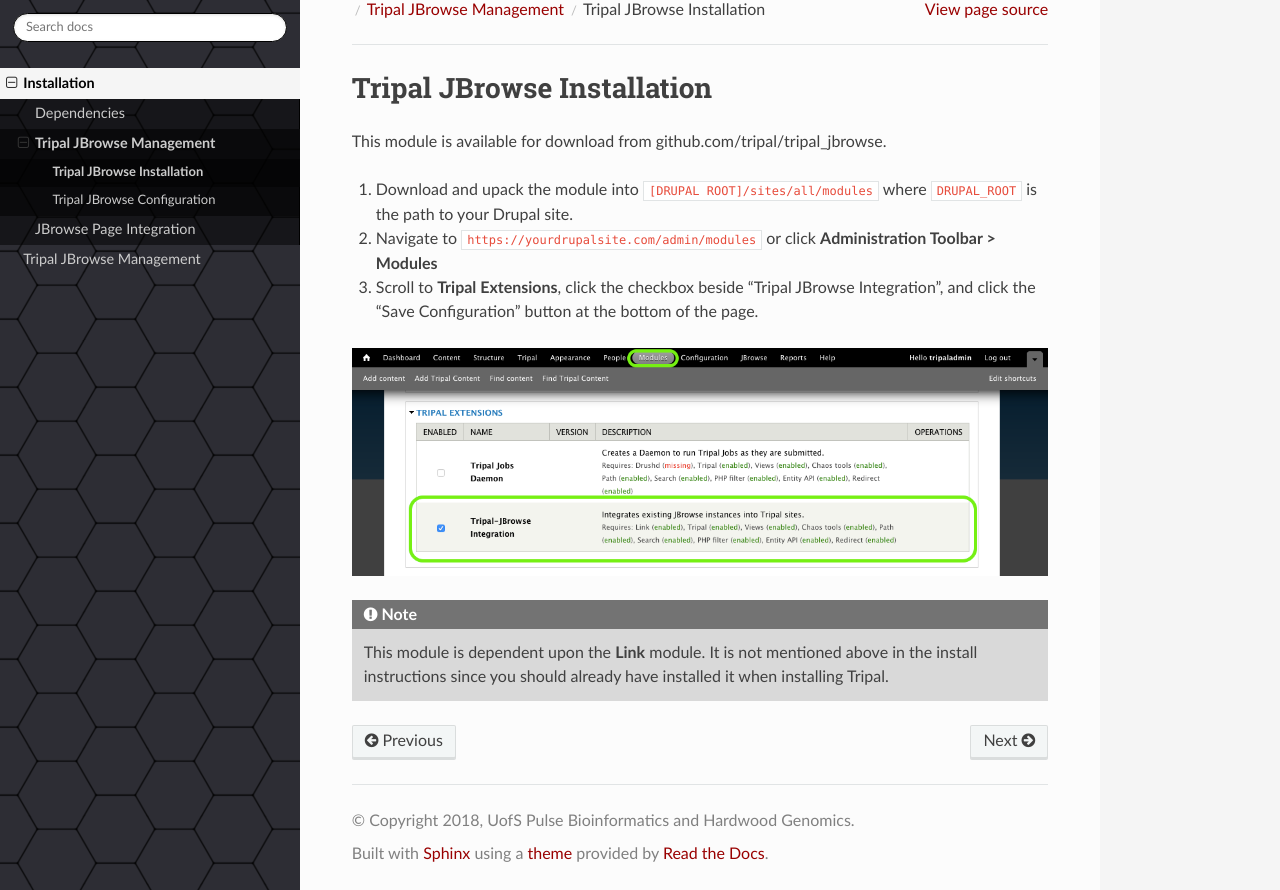
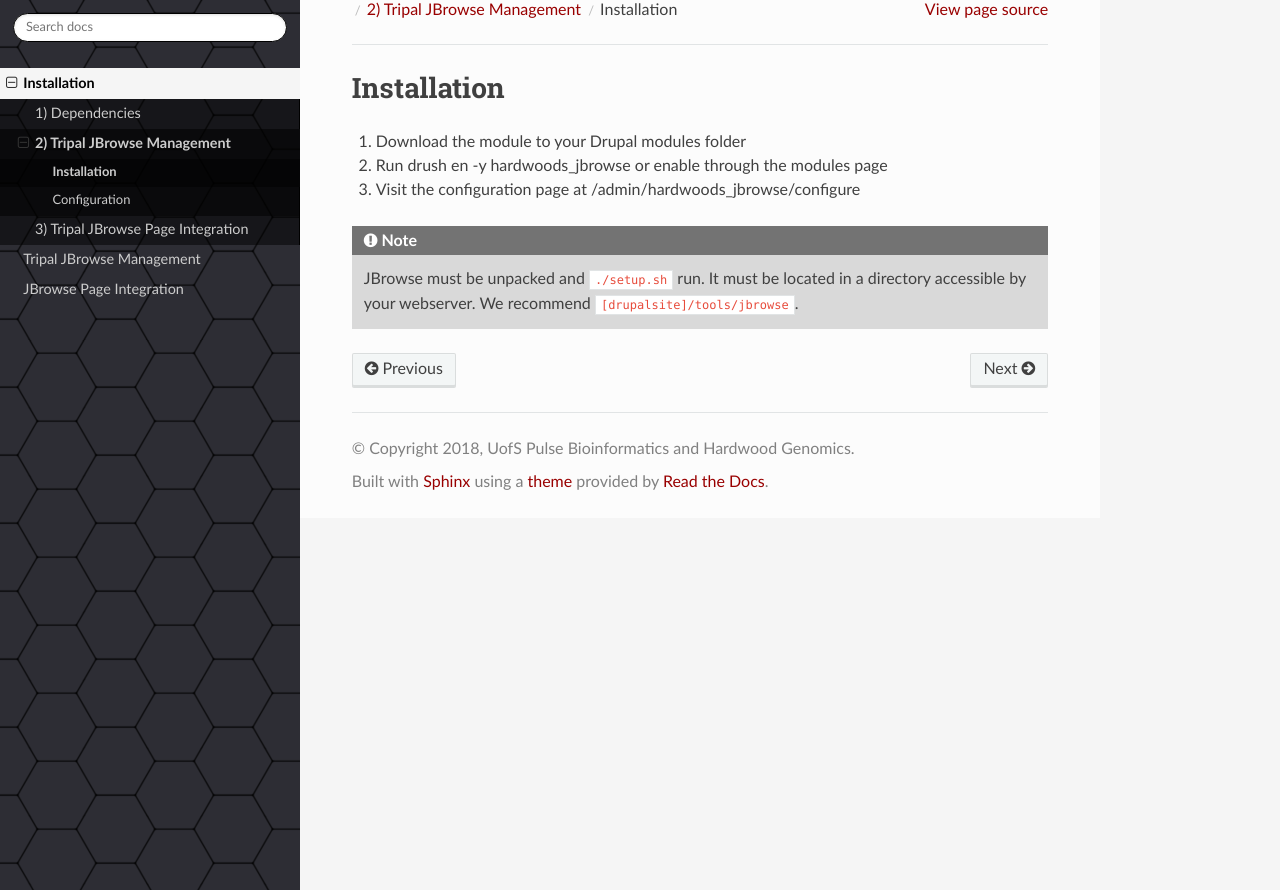
Before and after one commit to tripal/tripal_jbrowse, a Sphinx documentation site: the page built from docs/guide/install/jbrowse_mgmt/install.rst, in a window 1280 px wide and 1230 px high. Shown: the part 340-1230 px from the top of the window. Built offline with Sphinx 7.4.7 and the Read the Docs theme 2.0.0, drawn with Linux system fonts in a browser that asks for light colours.

Commit message:
Clean up docs to make installation more clear.

```diff
--- a/docs/guide/install/jbrowse_mgmt.rst
+++ b/docs/guide/install/jbrowse_mgmt.rst
@@ -1,5 +1,5 @@
-Tripal JBrowse Management
-=========================
+2) Tripal JBrowse Management
+==============================
 
 .. toctree::
    :maxdepth: 2
--- a/docs/guide/install/jbrowse_mgmt/configuration.rst
+++ b/docs/guide/install/jbrowse_mgmt/configuration.rst
@@ -1,5 +1,5 @@
-Tripal JBrowse Configuration
-==============================
+Configuration
+===============
 
 In order for the module to function properly, you need to first configure it.
 Please visit ``http://YOUR_SITE/admin/tripal_jbrowse/configure`` (replace YOUR_SITE with your domain)
--- a/docs/guide/install/jbrowse_mgmt/install.rst
+++ b/docs/guide/install/jbrowse_mgmt/install.rst
@@ -1,14 +1,10 @@
-Tripal JBrowse Installation
-============================
+Installation
+==============
 
-This module is available for download from github.com/tripal/tripal_jbrowse.
-
-1. Download and upack the module into ``[DRUPAL ROOT]/sites/all/modules`` where ``DRUPAL_ROOT`` is the path to your Drupal site.
-2. Navigate to ``https://yourdrupalsite.com/admin/modules`` or click **Administration Toolbar > Modules**
-3. Scroll to **Tripal Extensions**, click the checkbox beside "Tripal JBrowse Integration", and click the "Save Configuration" button at the bottom of the page.
-
-.. image:: ../../../assets/tripal_jbrowse.1.install.png
+1. Download the module to your Drupal modules folder
+2. Run drush en -y hardwoods_jbrowse or enable through the modules page
+3. Visit the configuration page at /admin/hardwoods_jbrowse/configure
 
 .. note::
 
-   This module is dependent upon the **Link** module. It is not mentioned above in the install instructions since you should already have installed it when installing Tripal.
+  JBrowse must be unpacked and ``./setup.sh`` run. It must be located in a directory accessible by your webserver. We recommend ``[drupalsite]/tools/jbrowse``.
--- a/docs/index.rst
+++ b/docs/index.rst
@@ -19,3 +19,4 @@
 
     guide/install
     guide/jbrowse_mgmt
+    guide/instance_page
```
Also changed, not shown: docs/guide/install/dependencies.rst (+6 -2 lines), docs/guide/install/instance_page.rst (+8 -32 lines), docs/guide/instance_page.rst (added, +38 -0 lines).
